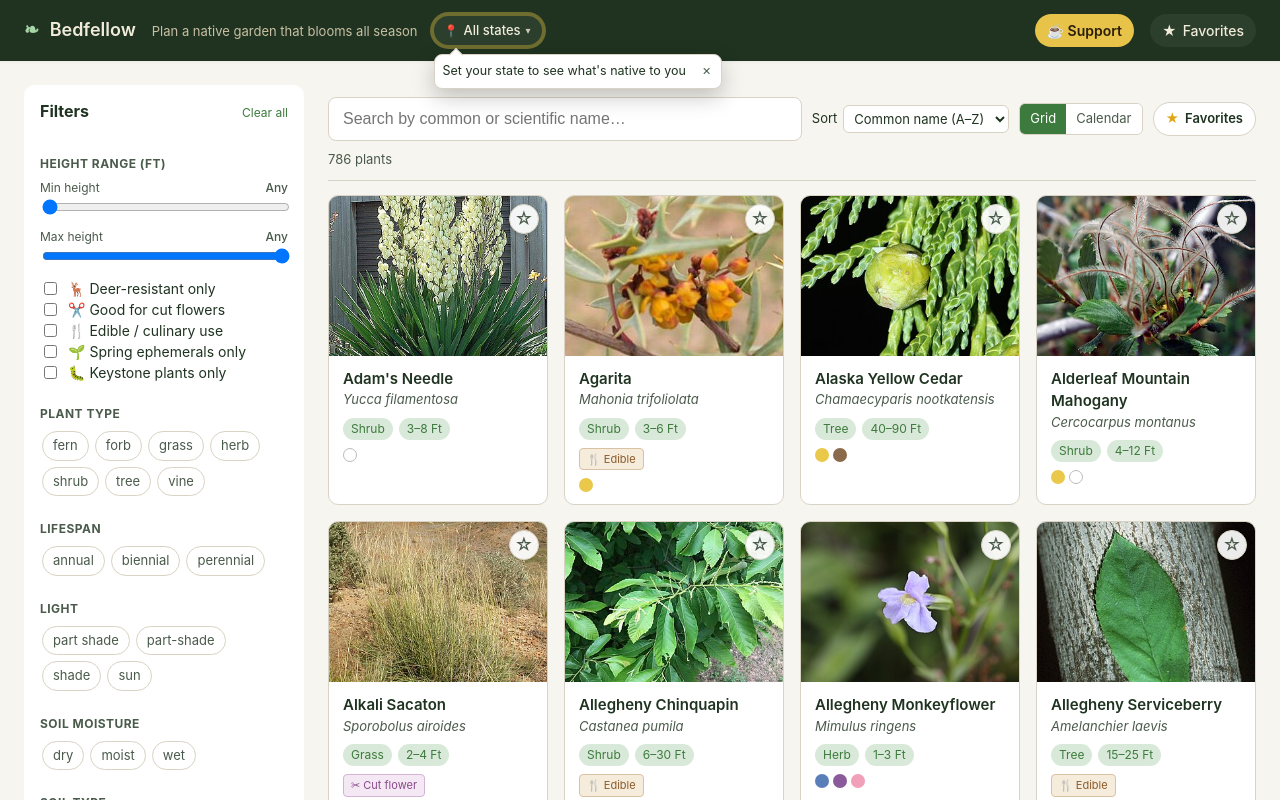
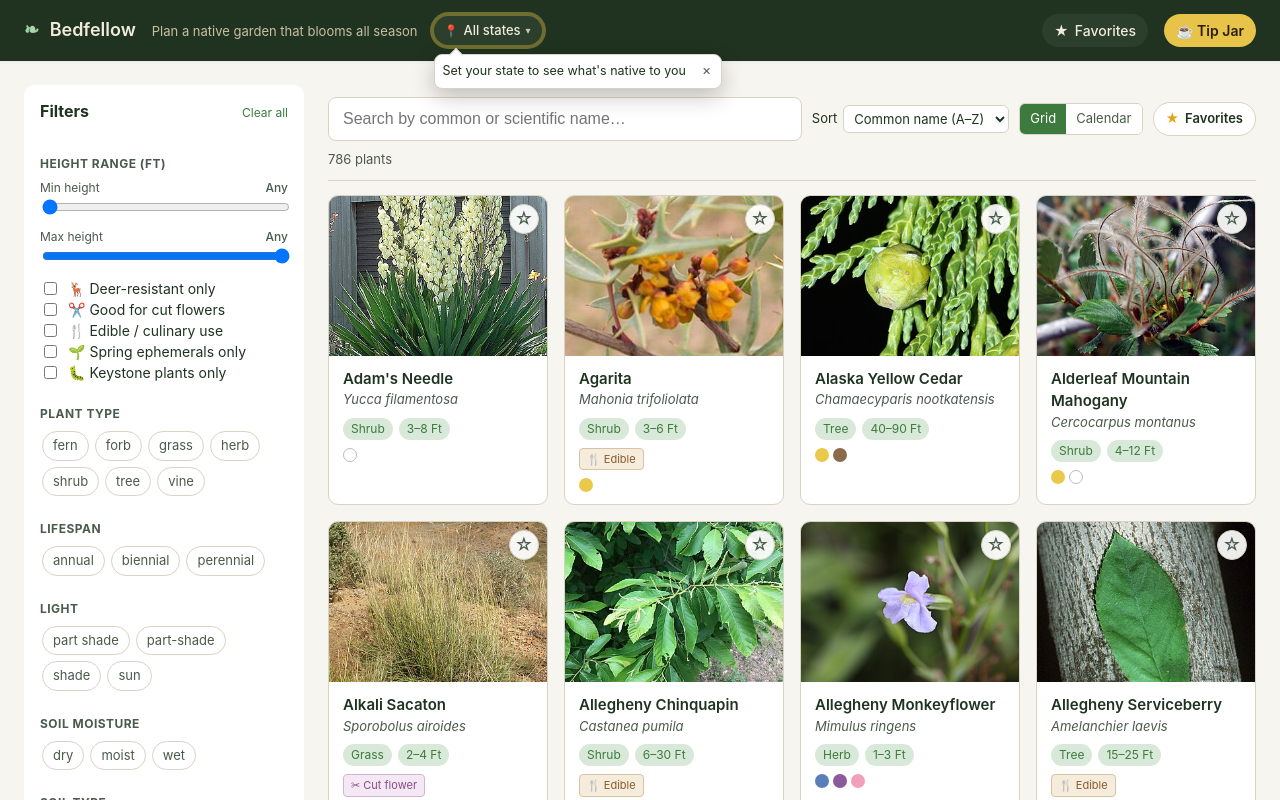
Before and after one commit to mrweinberg/native_plant_search, a Vue app: page / in a window 1280 px wide. Shown: the top 800 px of the page. Built offline with nearby package versions, Linux system fonts and the light colour scheme.

Commit message:
Reorder favorites link and support button in header

```diff
--- a/src/App.vue
+++ b/src/App.vue
@@ -45,17 +45,17 @@ const tagline = computed(() =>
       <span class="tagline">{{ tagline }}</span>
       <LocationPicker />
       <span class="spacer"></span>
+      <RouterLink :to="{ name: 'favorites' }" class="nav-link" active-class="nav-link-active">
+        <span aria-hidden="true">★</span> Favorites
+        <span v-if="favCount" class="count">{{ favCount }}</span>
+      </RouterLink>
       <a
         class="support"
         href="https://ko-fi.com/maxweinberg"
         target="_blank"
         rel="noopener"
         title="Support Bedfellow on Ko-fi"
-      >☕ Support</a>
-      <RouterLink :to="{ name: 'favorites' }" class="nav-link" active-class="nav-link-active">
-        <span aria-hidden="true">★</span> Favorites
-        <span v-if="favCount" class="count">{{ favCount }}</span>
-      </RouterLink>
+      >☕ Tip Jar</a>
     </header>
     <main>
       <RouterView />
```
